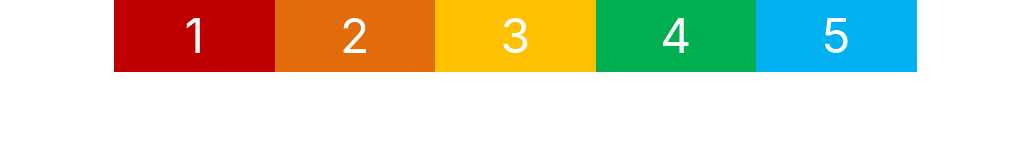
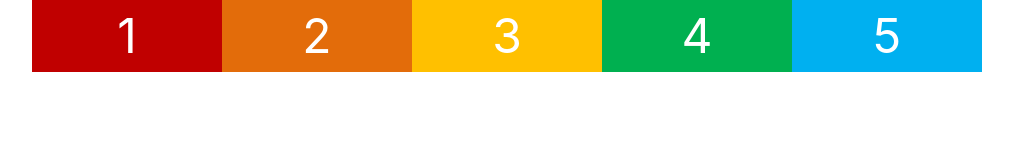
Before and after one commit to NovMarina/HW_7_grid, a plain HTML site: page index.html in a window 1280 px wide. Shown: the whole page, without its empty margins (133-1146 px from the left). Drawn offline with nearby package versions, Linux system fonts and the light colour scheme; a web font is replaced by a local one.

Commit message:
2.1 commit

```diff
--- a/index.html
+++ b/index.html
@@ -12,13 +12,12 @@
 </head>
 <body>
 <div class="container">
-    <div class="row">
+    <div class="row justify-content-center">
         <div class=" first col-sm-6 col-md-4 col-xl-2">1</div>
         <div class=" second col-sm-6 col-md-4 col-xl-2">2</div>
         <div class=" third col-sm-6 col-md-4 col-xl-2">3</div>
         <div class=" fourth col-sm-6 col-md-6 col-xl-2">4</div>
-        <div class=" fifth col-sm-12 col-md-6 col-xl-2">5</div>
-
+        <div class=" fifth col-sm-12 col-md-6 col-xl-2 ">5</div>
     </div>
 </div>
 </body>
--- a/style.css
+++ b/style.css
@@ -30,8 +30,8 @@
     background-color: #00b0f0;
 }
 
-@media (min-width: 1200px) {
-    .container {
-        padding-left: 15%;
-    }
-}
+/*@media (min-width: 1200px) {*/
+/*    .container {*/
+/*        padding-left: 15%;*/
+/*    }*/
+/*}*/
```
